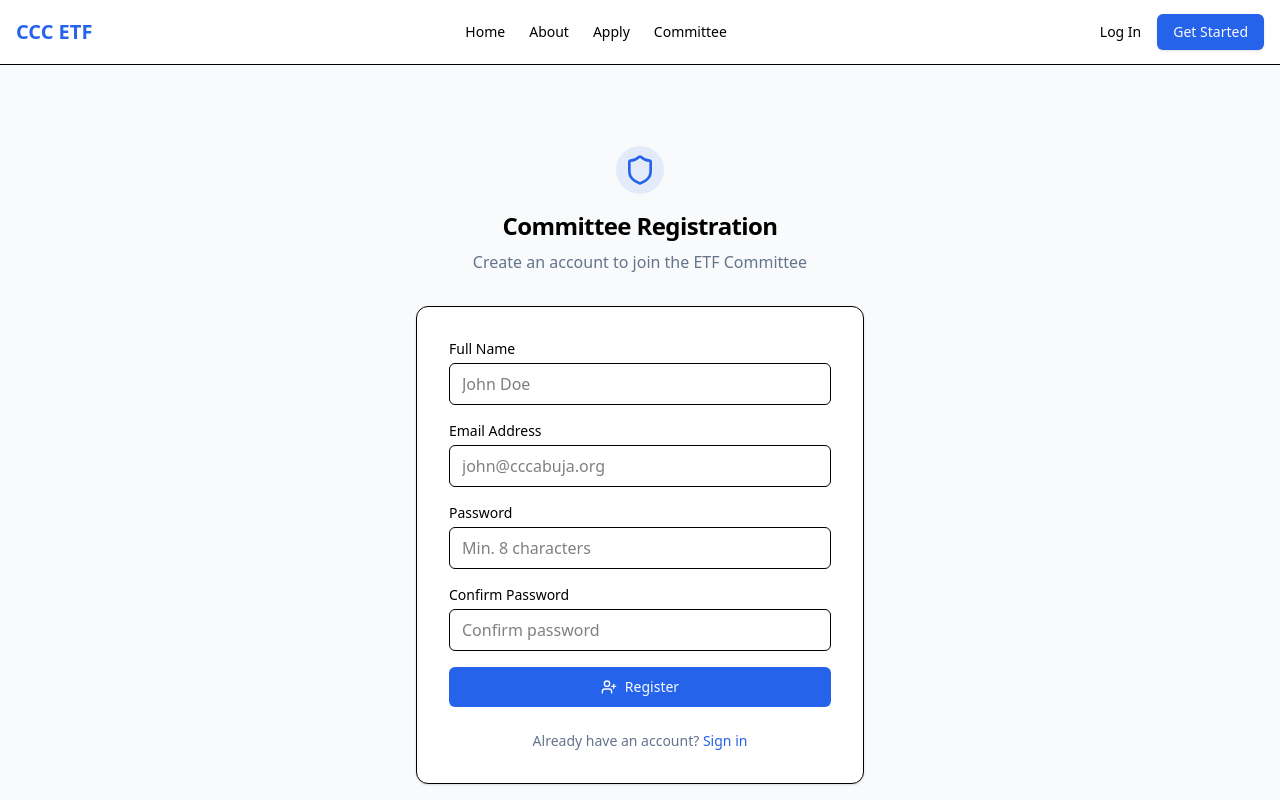
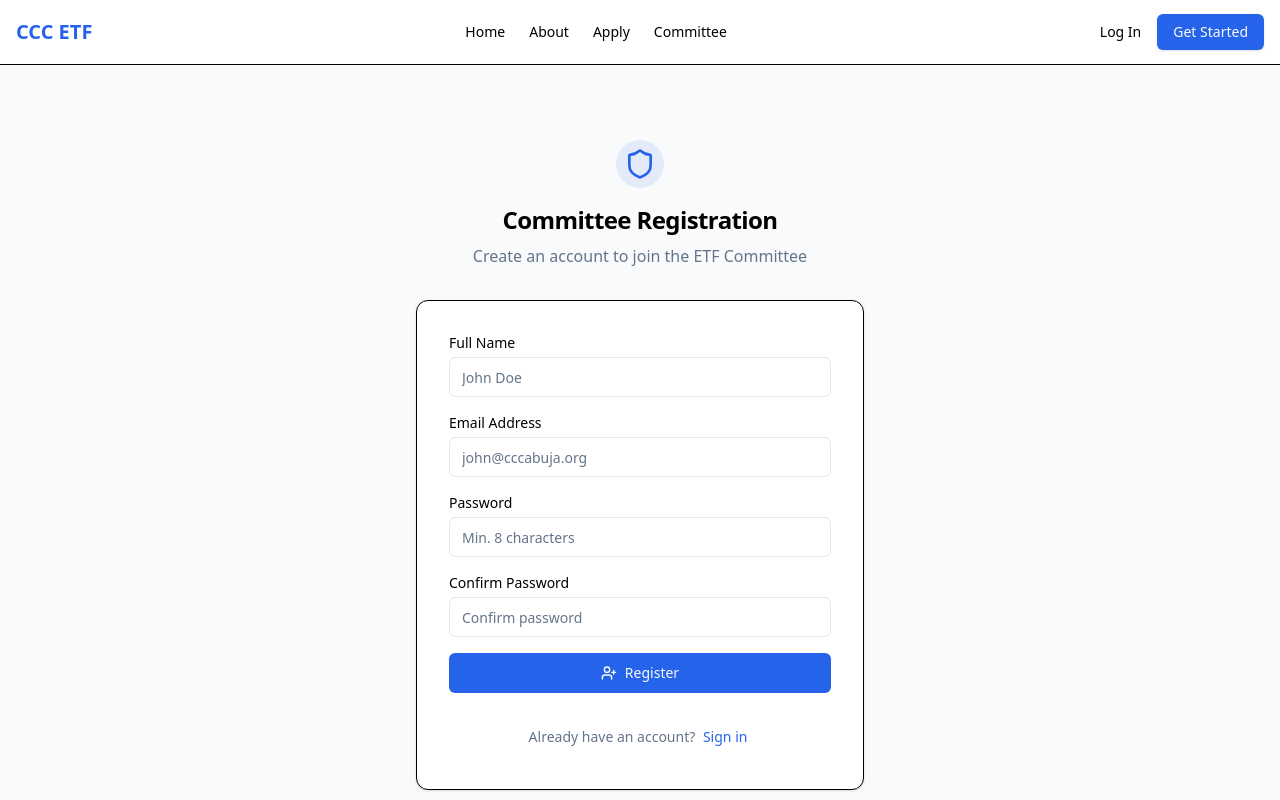
Before and after one commit to AKIN4U/Antigrav-ETF, a Next.js app: page /admin/register/committee in a window 1280 px wide. Shown: the top 800 px of the page. Built offline with nearby package versions, Linux system fonts and the light colour scheme; no server answers.

Commit message:
refactor(auth): standardize committee registration form
Replaced hardcoded input and button elements on the committee registration page with the new reusable <Input /> and <Button /> components. This aligns the page with the new design system.

```diff
--- a/src/app/admin/register/committee/page.tsx
+++ b/src/app/admin/register/committee/page.tsx
@@ -4,6 +4,7 @@ import { useState } from "react";
 import { UserPlus, Loader2, CheckCircle, AlertCircle, Shield } from "lucide-react";
 import Link from "next/link";
 import { Button } from "@/components/ui/button";
+import { Input } from "@/components/ui/input";
 
 export default function CommitteeRegistrationPage() {
     const [isLoading, setIsLoading] = useState(false);
@@ -75,9 +76,7 @@ export default function CommitteeRegistrationPage() {
                     </div>
                     <div className="pt-4">
                         <Button asChild className="w-full">
-                            <Link href="/admin/login">
-                                Return to Login
-                            </Link>
+                            <Link href="/admin/login">Return to Login</Link>
                         </Button>
                     </div>
                 </div>
@@ -109,49 +108,45 @@ export default function CommitteeRegistrationPage() {
                     <form onSubmit={handleSubmit} className="space-y-4">
                         <div>
                             <label className="block text-sm font-medium mb-1">Full Name</label>
-                            <input
+                            <Input
                                 type="text"
                                 required
                                 value={formData.name}
                                 onChange={(e) => setFormData({ ...formData, name: e.target.value })}
-                                className="w-full px-3 py-2 border rounded-md focus:outline-none focus:ring-2 focus:ring-primary bg-background"
                                 placeholder="John Doe"
                             />
                         </div>
 
                         <div>
                             <label className="block text-sm font-medium mb-1">Email Address</label>
-                            <input
+                            <Input
                                 type="email"
                                 required
                                 value={formData.email}
                                 onChange={(e) => setFormData({ ...formData, email: e.target.value })}
-                                className="w-full px-3 py-2 border rounded-md focus:outline-none focus:ring-2 focus:ring-primary bg-background"
                                 placeholder="john@cccabuja.org"
                             />
                         </div>
 
                         <div>
                             <label className="block text-sm font-medium mb-1">Password</label>
-                            <input
+                            <Input
                                 type="password"
                                 required
                                 minLength={8}
                                 value={formData.password}
                                 onChange={(e) => setFormData({ ...formData, password: e.target.value })}
-                                className="w-full px-3 py-2 border rounded-md focus:outline-none focus:ring-2 focus:ring-primary bg-background"
                                 placeholder="Min. 8 characters"
                             />
                         </div>
 
                         <div>
                             <label className="block text-sm font-medium mb-1">Confirm Password</label>
-                            <input
+                            <Input
                                 type="password"
                                 required
                                 value={formData.confirmPassword}
                                 onChange={(e) => setFormData({ ...formData, confirmPassword: e.target.value })}
-                                className="w-full px-3 py-2 border rounded-md focus:outline-none focus:ring-2 focus:ring-primary bg-background"
                                 placeholder="Confirm password"
                             />
                         </div>
@@ -163,12 +158,12 @@ export default function CommitteeRegistrationPage() {
                         >
                             {isLoading ? (
                                 <>
-                                    <Loader2 className="h-4 w-4 animate-spin mr-2" />
+                                    <Loader2 className="mr-2 h-4 w-4 animate-spin" />
                                     Creating Account...
                                 </>
                             ) : (
                                 <>
-                                    <UserPlus className="h-4 w-4 mr-2" />
+                                    <UserPlus className="mr-2 h-4 w-4" />
                                     Register
                                 </>
                             )}
@@ -177,9 +172,9 @@ export default function CommitteeRegistrationPage() {
 
                     <div className="mt-6 text-center text-sm">
                         <span className="text-muted-foreground">Already have an account? </span>
-                        <Link href="/admin/login" className="text-primary hover:underline font-medium">
-                            Sign in
-                        </Link>
+                        <Button asChild variant="link" className="px-1 font-medium">
+                            <Link href="/admin/login">Sign in</Link>
+                        </Button>
                     </div>
                 </div>
             </div>
```
